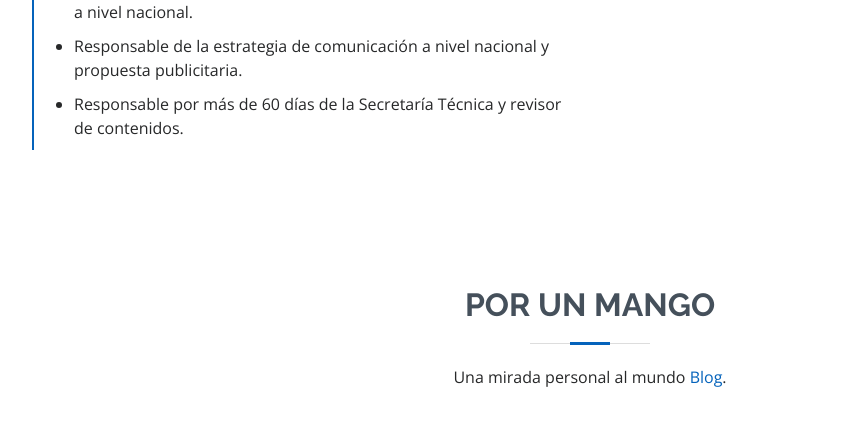
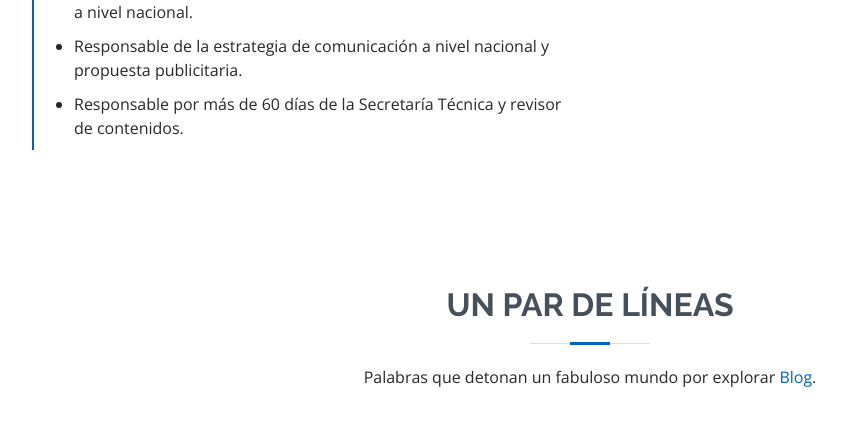
Before and after one commit to kanancho/web, a plain HTML site: page index.html in a window 1280 px wide. Shown: the part 3368-3794 px from the top of the page, without its empty margins (100-946 px from the left). Drawn offline with nearby package versions, Linux system fonts and the light colour scheme; grey boxes are pictures that could not be loaded.

Commit message:
Agrego el nuevo blog, Un par de líneas

```diff
--- a/index.html
+++ b/index.html
@@ -293,8 +293,8 @@ a la tierra y los beneficios en la alimentación que brinda la sanidad e inocuid
 
     <section id="portfolio" class="portfolio">
       <div class="section-title">
-        <h2>Por un Mango</h2>
-<p>Una mirada personal al mundo <a href="https://porunmango.tumblr.com/" target="_blank" rel="noopener noreferrer">Blog</a>.</p>
+        <h2>Un par de líneas</h2>
+<p> Palabras que detonan un fabuloso mundo por explorar <a href="https://www.unpardelineas.com/" target="_blank" rel="noopener noreferrer">Blog</a>.</p>
       </div>
       <div class="embed-container">
           <iframe src="https://porunmango.tumblr.com/" frameborder="0" allowfullscreen></iframe>
```
